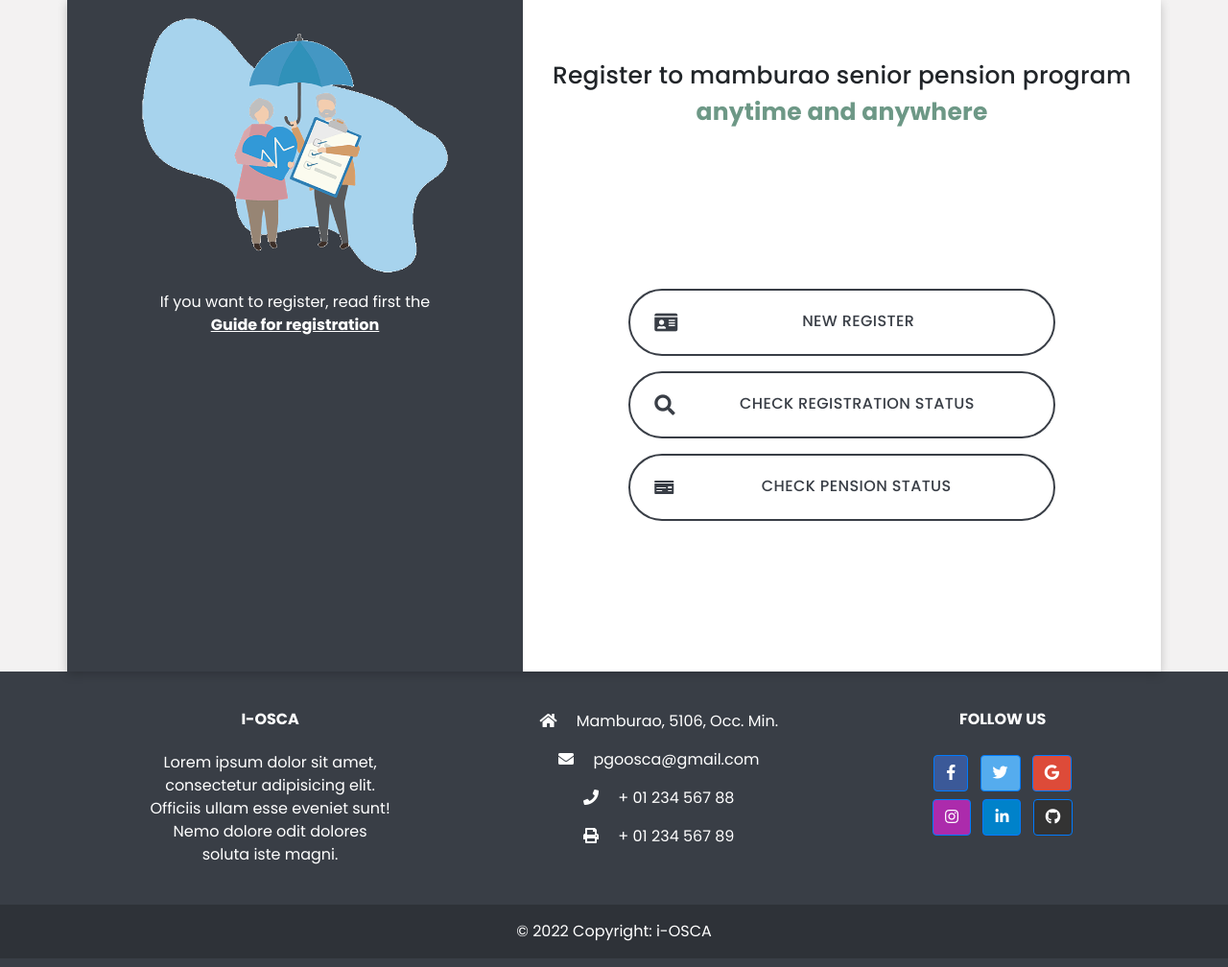
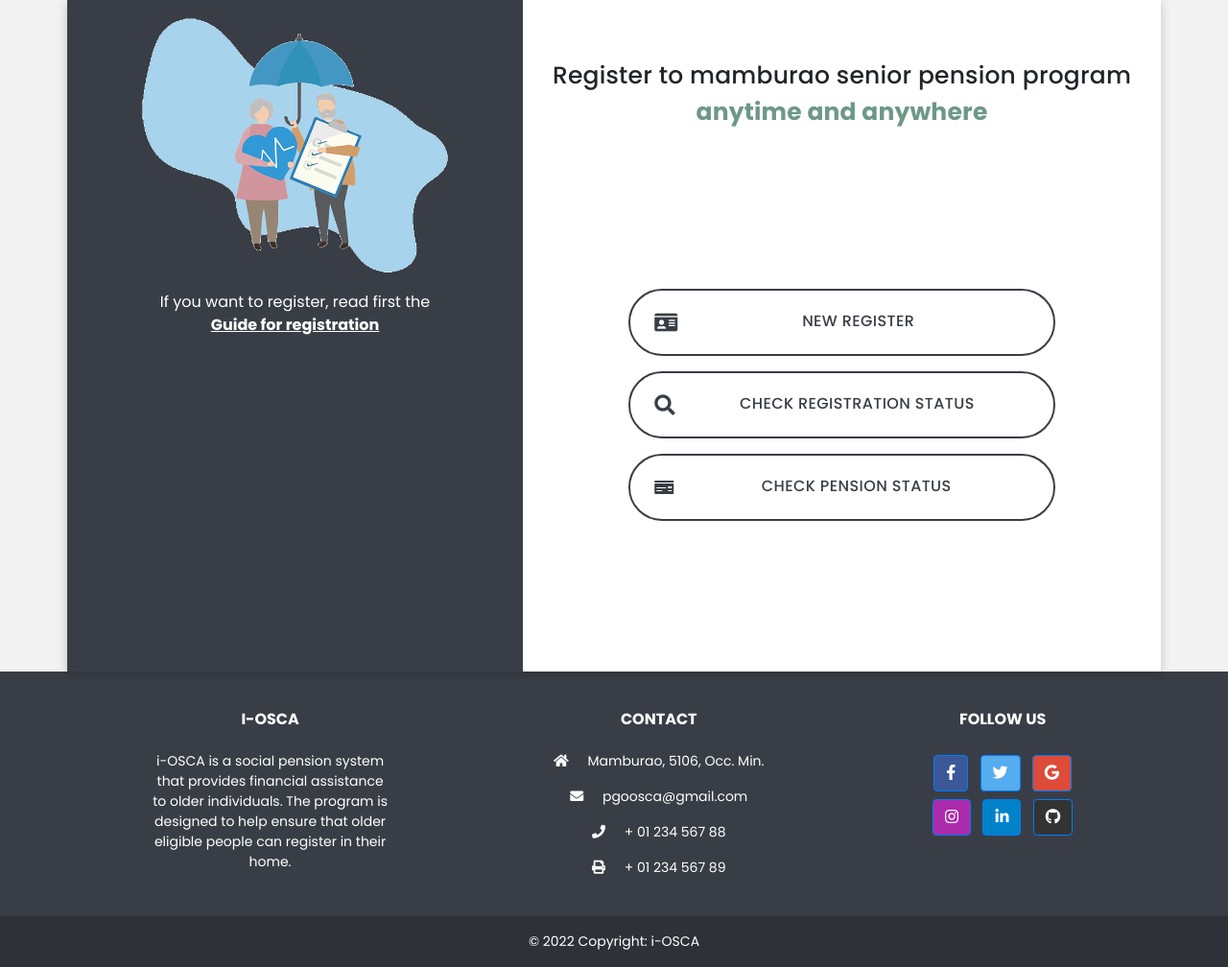
Before and after one commit to kntjrld/i-osca, a PHP site: page /member in a window 1280 px wide. Shown: the whole page at 96% size. Run offline with PHP 8.4, Linux system fonts and the light colour scheme; some libraries are stand-ins or nearby versions.

Commit message:
Update footer

```diff
--- a/member.php
+++ b/member.php
@@ -125,11 +125,11 @@
                         </button>
                     </div>
                     <div class="modal-body">
-                        <p>1. Download a copy of registration form <span><a href="registration/SOCIAL-PENSION-INTAKE-FORM-FILLABLE.pdf" target="_blank"> here</a></span></p>
-                        <p>2. Change registration form file name before uploading<span> (e.g DELACRUZ-JUAN-REGISTRATION-FORM-11/27/2022.pdf)</span></p>
-                        <p>3. Check also ID Present file name before uploading<span> (e.g DELACRUZ-JUAN-ID-PRESENTED-11/27/2022.pdf)</span></p>
-                        <p>4. After successful registration, copy your tracking ID. You can use it to check your registration status.</p>
-                        <p>5. You will also receive a text message if your application is accepted or rejected</p>
+                        <p class="steps"><span class="num">1.</span> Download a copy of registration form <span><a href="registration/SOCIAL-PENSION-INTAKE-FORM-FILLABLE.pdf" target="_blank"> here</a></span></p>
+                        <p class="steps"><span class="num">2.</span> Change registration form file name before uploading<span> (e.g DELACRUZ-JUAN-REGISTRATION-FORM-11/27/2022.pdf)</span></p>
+                        <p class="steps"><span class="num">3.</span> Check also ID Present file name before uploading<span> (e.g DELACRUZ-JUAN-ID-PRESENTED-11/27/2022.pdf)</span></p>
+                        <p class="steps"><span class="num">4.</span> After successful registration, copy your tracking ID. You can use it to check your registration status.</p>
+                        <p class="steps"><span class="num">5.</span> You will also receive a text message if your application is accepted or rejected</p>
                     </div>
                     <div class="modal-footer d-flex justify-content-center">
                         <p>i-osca 2022</p>
@@ -152,16 +152,18 @@
                         <h6 class="text-uppercase mb-4 font-weight-bold">
                             i-OSCA
                         </h6>
-                        <p>
-                            Lorem ipsum dolor sit amet, consectetur adipisicing elit. Officiis ullam esse eveniet sunt!
-                            Nemo dolore odit dolores soluta iste magni.
+                        <p style="font-size:14px;">
+                            i-OSCA is a social pension system that provides financial assistance to older individuals.
+                            The program is designed to help ensure that older eligible people can register in their
+                            home.
                         </p>
                     </div>
                     <!-- Grid column -->
                     <hr class="w-100 clearfix d-md-none" />
 
                     <!-- Grid column -->
-                    <div class="col-md-4 col-lg-3 col-xl-3 mx-auto mt-3">
+                    <div class="col-md-4 col-lg-3 col-xl-3 mx-auto mt-3" style="font-size:14px;">
+                        <h6 class="text-uppercase mb-4 font-weight-bold">Contact</h6>
                         <p><i class="fas fa-home mr-3"></i> Mamburao, 5106, Occ. Min.</p>
                         <p><i class="fas fa-envelope mr-3"></i> pgoosca@gmail.com</p>
                         <p><i class="fas fa-phone mr-3"></i> + 01 234 567 88</p>
@@ -204,7 +206,7 @@
         <!-- Grid container -->
 
         <!-- Copyright -->
-        <div class="text-center p-3" style="background-color: rgba(0, 0, 0, 0.2)">
+        <div class="text-center p-3" style="background-color: rgba(0, 0, 0, 0.2); font-size:14px;">
             © 2022 Copyright:
             <a class="text-white" href="#">i-OSCA</a>
         </div>
```
Also changed, not shown: index.php (+6 -5 lines), register.php (+11 -8 lines).
